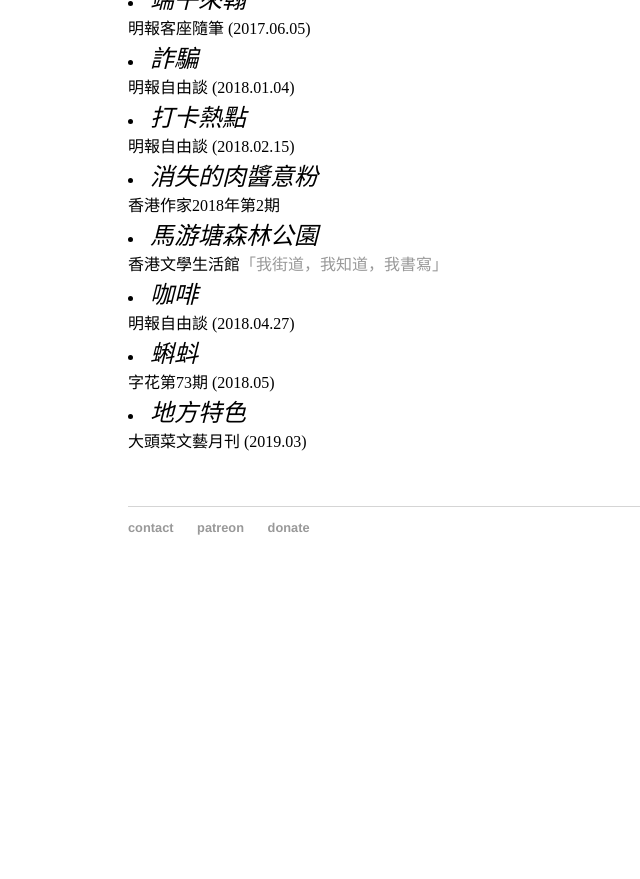
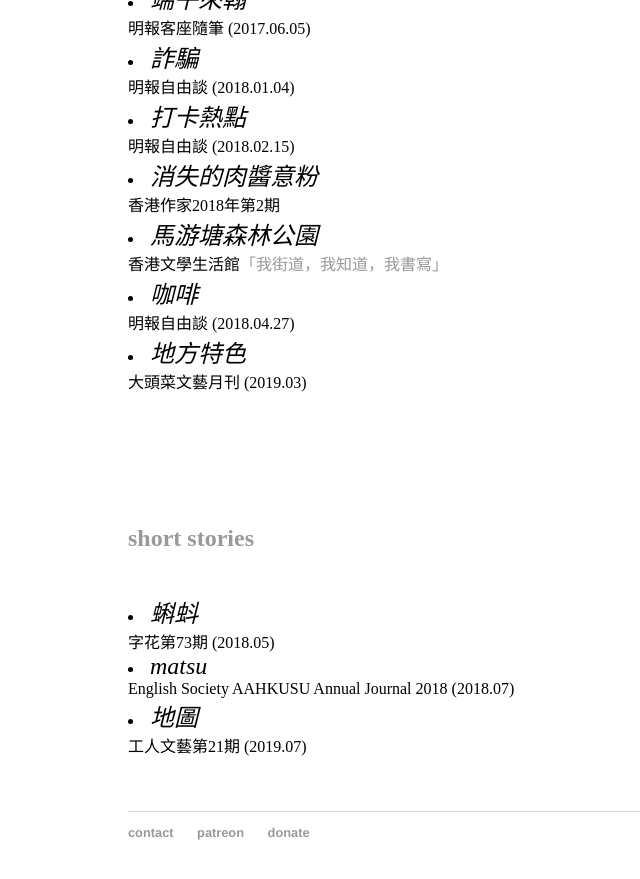
Before and after one commit to maksuihin/maksuihin.github.io, a Jekyll site: the page built from writings.html, in a window 1280 px wide and 900 px high, scrolled down 1994 px. Shown: the top 879 px of the window, without its empty margins (64-704 px from the left). Built offline with Jekyll 4.4.1, drawn with Linux system fonts in a browser that asks for light colours; before the commit the page ends 2589 px from its top, so only the background shows below that.

Commit message:
Update writings.html

```diff
--- a/writings.html
+++ b/writings.html
@@ -50,12 +50,19 @@
 <li><em>詐騙</em>      </br>明報自由談 (2018.01.04)<br/></li>
 <li><em>打卡熱點</em>      </br>明報自由談 (2018.02.15)<br/></li>
 <li><em>消失的肉醬意粉</em>      </br>香港作家2018年第2期<br/></li>
-<li><em>馬游塘森林公園</em>      </br>香港文學生活館<a href="http://writinghk.org/article/%E9%A6%AC%E6%B8%B8%E5%A1%98%E6%A3%AE%E6%9E%97%E5%85%AC%E5%9C%92/">「我街道，我知道，我書寫」</a><br/></li>
+<li><em>馬游塘森林公園</em>      </br>香港文學生活館<a href="http://writinghk.org/article/馬游塘森林公園/">「我街道，我知道，我書寫」</a><br/></li>
 <li><em>咖啡</em>    </br>明報自由談 (2018.04.27)<br/></li>
-<li><em>蝌蚪</em>    </br>字花第73期 (2018.05)<br/></li>
+
 <li><em>地方特色</em>    </br>大頭菜文藝月刊 (2019.03)<br/></li><!--第XX期-->
 
 
     </ul></span>   </br></br></br>
 
+</br></br>
+
+      <p><h2>short stories</h2></p><u1><span lang="zh">
+<li><em>蝌蚪</em>    </br>字花第73期 (2018.05)<br/></li>
+<li><em>matsu</em>    </br>English Society AAHKUSU Annual Journal 2018 (2018.07)<br/></li>
+<li><em>地圖</em>    </br>工人文藝第21期 (2019.07)<br/></li>
+    </ul></span>   </br></br></br>
 </div></works>
```
